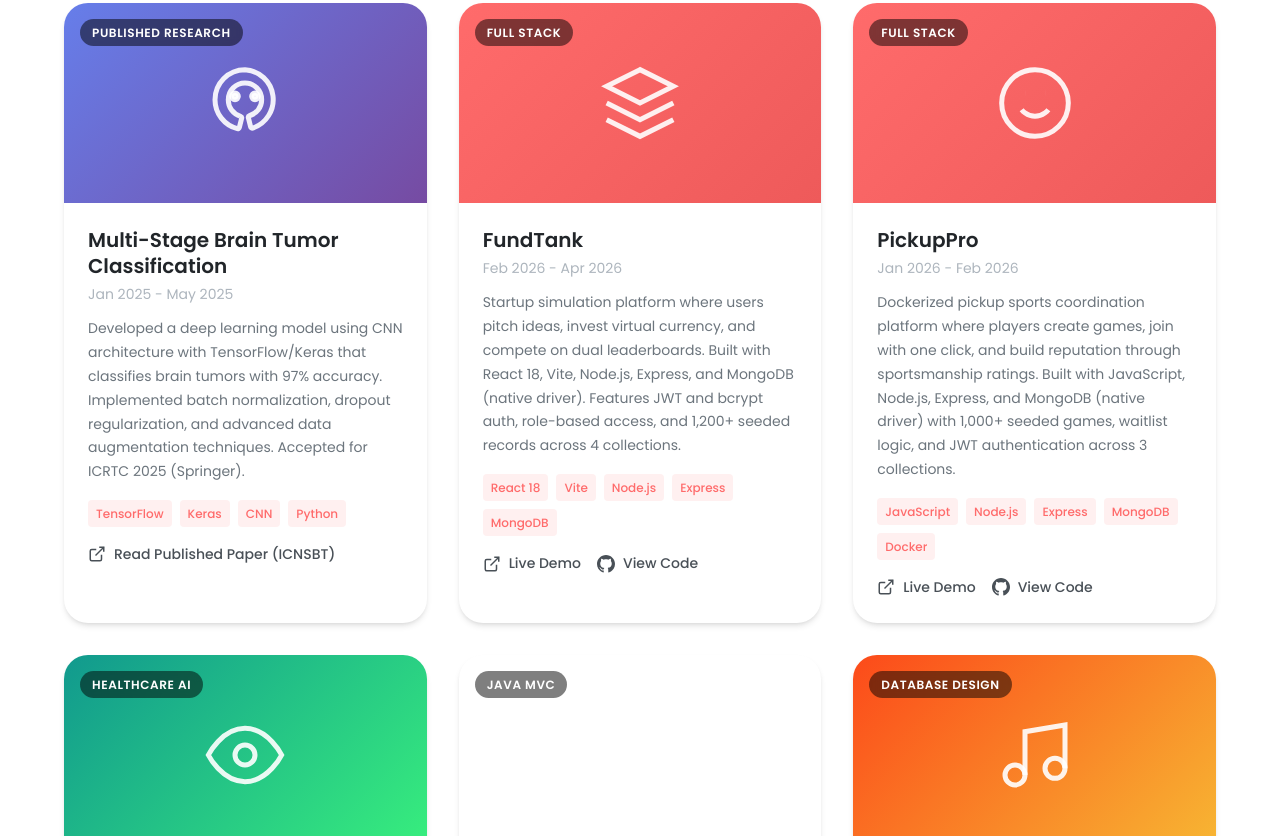
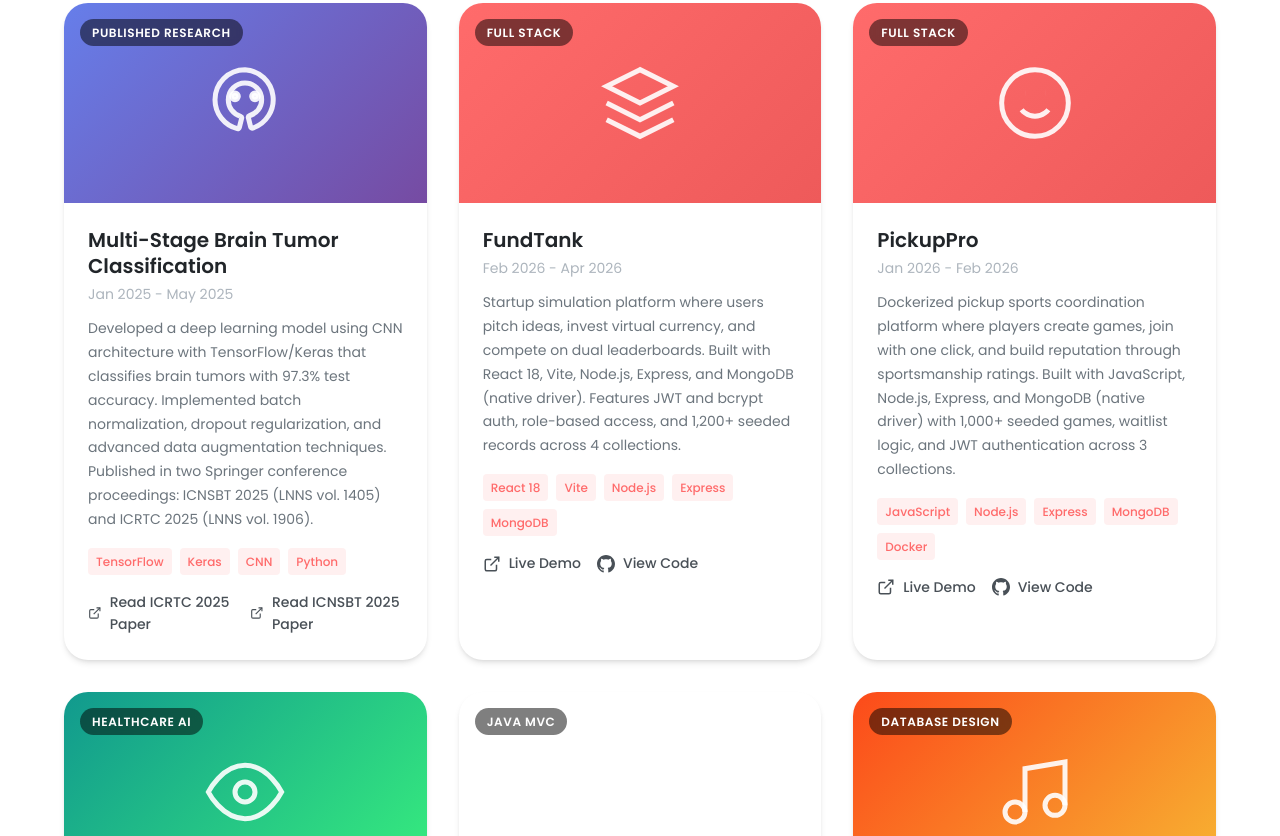
Before and after one commit to abhimanyududeja/portfolio, a website: page projects.html in a window 1280 px wide. Shown: the part 446-1282 px from the top of the page. Drawn offline with Linux system fonts and the light colour scheme.

Commit message:
Update brain tumor project card with both DOIs

```diff
--- a/projects.html
+++ b/projects.html
@@ -114,9 +114,11 @@
               <p class="project-date">Jan 2025 - May 2025</p>
               <p class="project-description">
                 Developed a deep learning model using CNN architecture with
-                TensorFlow/Keras that classifies brain tumors with 97% accuracy.
-                Implemented batch normalization, dropout regularization, and
-                advanced data augmentation techniques. Accepted for ICRTC 2025 (Springer).
+                TensorFlow/Keras that classifies brain tumors with 97.3% test
+                accuracy. Implemented batch normalization, dropout
+                regularization, and advanced data augmentation techniques.
+                Published in two Springer conference proceedings: ICNSBT 2025
+                (LNNS vol. 1405) and ICRTC 2025 (LNNS vol. 1906).
               </p>
               <div class="project-tech">
                 <span class="tech-tag">TensorFlow</span>
@@ -126,7 +128,7 @@
               </div>
               <div class="project-links">
                 <a
-                  href="https://link.springer.com/chapter/10.1007/978-981-96-6348-4_34"
+                  href="https://doi.org/10.1007/978-3-032-20994-8_15"
                   target="_blank"
                   rel="noopener noreferrer"
                   class="project-link"
@@ -145,7 +147,29 @@
                     <polyline points="15 3 21 3 21 9" />
                     <line x1="10" y1="14" x2="21" y2="3" />
                   </svg>
-                  Read Published Paper (ICNSBT)
+                  Read ICRTC 2025 Paper
+                </a>
+                <a
+                  href="https://doi.org/10.1007/978-981-96-6348-4_34"
+                  target="_blank"
+                  rel="noopener noreferrer"
+                  class="project-link"
+                >
+                  <svg
+                    viewBox="0 0 24 24"
+                    fill="none"
+                    stroke="currentColor"
+                    stroke-width="2"
+                    class="link-icon"
+                    aria-hidden="true"
+                  >
+                    <path
+                      d="M18 13v6a2 2 0 0 1-2 2H5a2 2 0 0 1-2-2V8a2 2 0 0 1 2-2h6"
+                    />
+                    <polyline points="15 3 21 3 21 9" />
+                    <line x1="10" y1="14" x2="21" y2="3" />
+                  </svg>
+                  Read ICNSBT 2025 Paper
                 </a>
               </div>
             </div>
```
